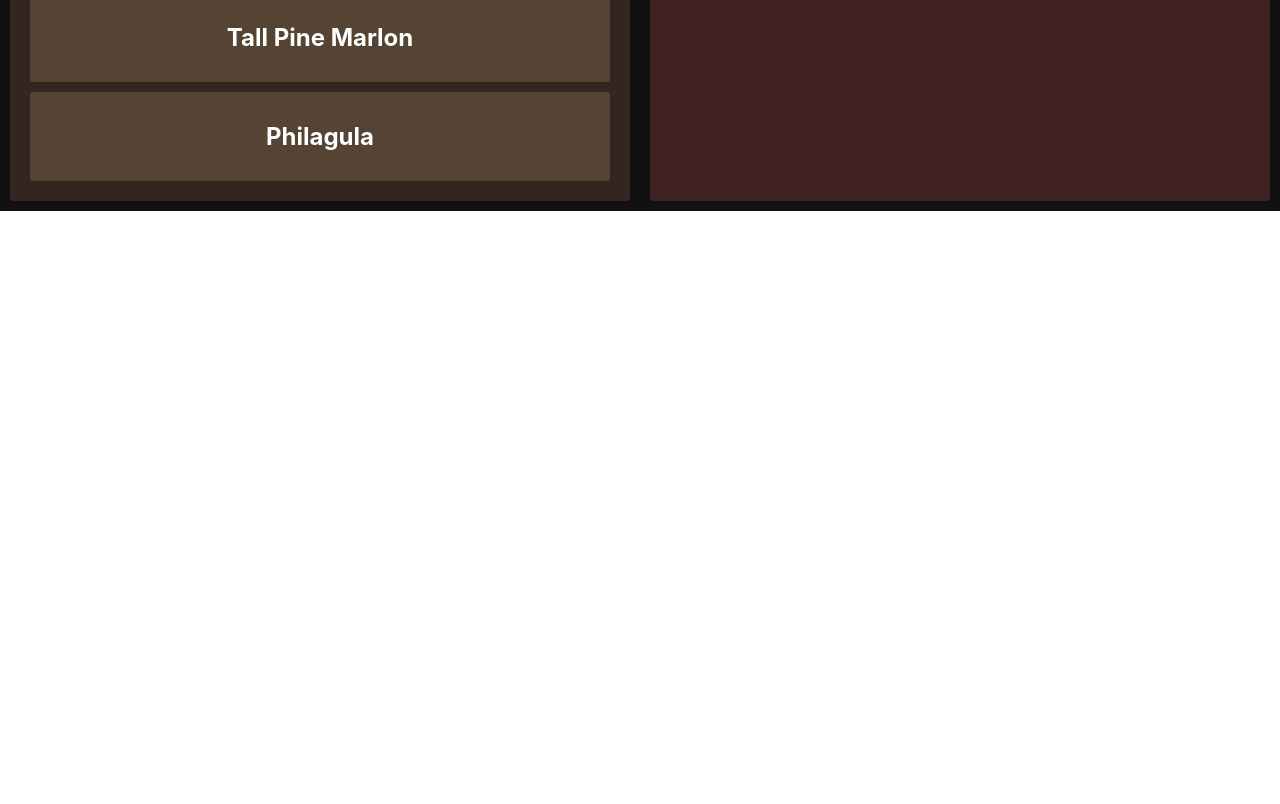
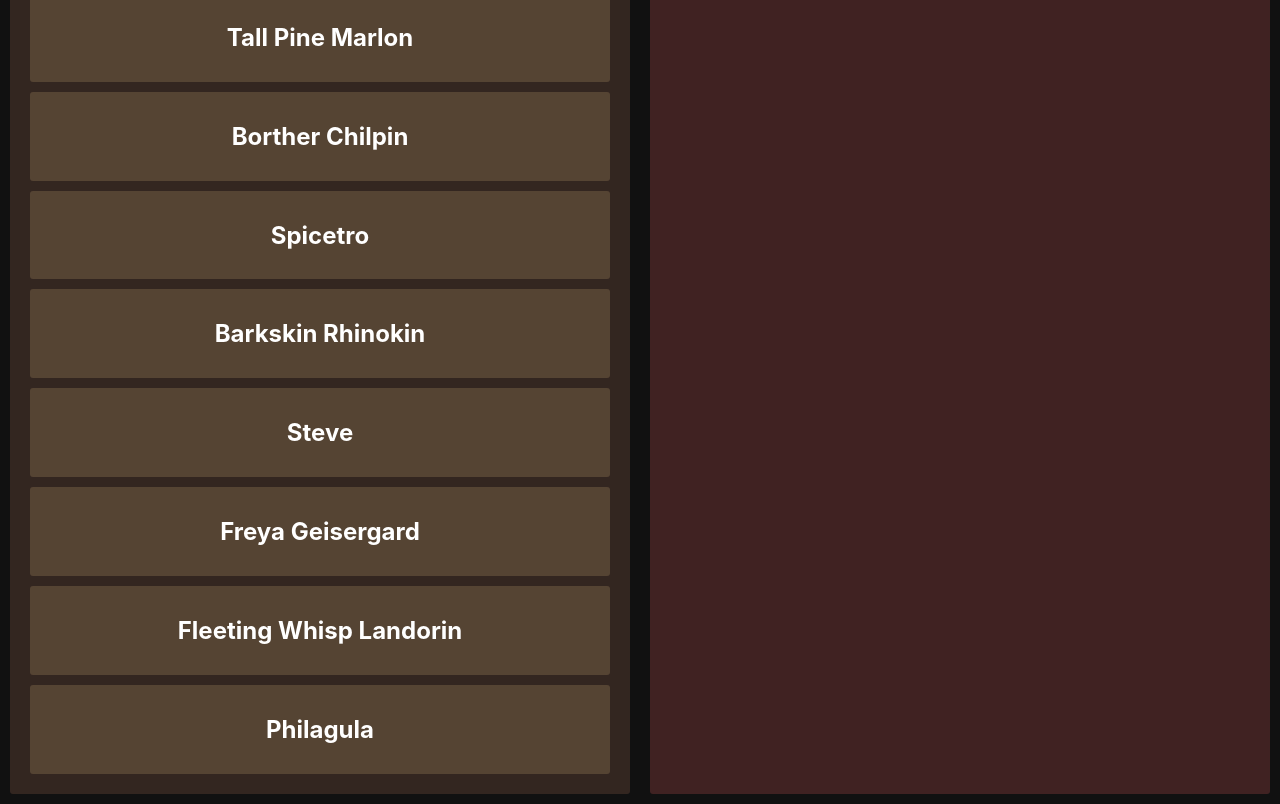
Before and after one commit to claytonweller/fantasy, a React (Create React App) app: page / in a window 1280 px wide. Shown: the part 7340-8144 px from the top of the page. Before the commit the page ends 7551 px from the top, so only its background shows below. Built offline with nearby package versions, Linux system fonts and the light colour scheme.

Commit message:
Adventurers added

```diff
--- a/src/data/raw/adventurers.ts
+++ b/src/data/raw/adventurers.ts
@@ -615,7 +615,7 @@ export const rawAdventurers:IRawAdventurer[] = [
     class: AdventurerClasses.Generalist,
     className: 'Squire maid',
     bio: `Sir Robin's squire. Also his maid.`,
-    clanId: undefined, // TODO CLAN
+    clanId: 'c1',
     nicknames: [],
     status: [],
     traits: [],
@@ -645,7 +645,7 @@ export const rawAdventurers:IRawAdventurer[] = [
     class: AdventurerClasses.Defender,
     className: 'Brave Knight',
     bio: `Brave, brave sir Robin.`,
-    clanId: undefined, // TODO CLAN
+    clanId: 'c1',
     nicknames: [],
     status: [],
     traits: [],
@@ -690,7 +690,7 @@ export const rawAdventurers:IRawAdventurer[] = [
     class: AdventurerClasses.Generalist,
     className: 'Aged Wizard',
     bio: `His magic tome store has gone out of business. So despite being very old he has decided to become an adventurer.`,
-    clanId: undefined, // TODO CLAN
+    clanId: undefined,
     nicknames: [],
     status: [],
     traits: [],
@@ -735,7 +735,7 @@ export const rawAdventurers:IRawAdventurer[] = [
     class: AdventurerClasses.Attacker,
     className: 'Shade Warrior',
     bio: `P'Tark is a shade spirit. If it gets too bright he looses his form.`,
-    clanId: undefined, // TODO CLAN
+    clanId: 'c1',
     nicknames: [],
     status: [],
     traits: [],
@@ -760,12 +760,12 @@ export const rawAdventurers:IRawAdventurer[] = [
   {
     id: 'a49',
     name: `Squeakela Mousekin`,
-    races: [AdventurerRaces.Dwarf],
+    races: [AdventurerRaces.Beastkin],
     rank: Ranks.E,
     class: AdventurerClasses.Support,
     className: 'Tiny Dancer',
     bio: `As hard to his as she is cute.`,
-    clanId: undefined, // TODO CLAN
+    clanId: 'c1',
     nicknames: [],
     status: [],
     traits: [],
@@ -896,7 +896,7 @@ export const rawAdventurers:IRawAdventurer[] = [
     id: 'a58',
     name: `Ken Casablanca`,
     races: [AdventurerRaces.Human, AdventurerRaces.Dwarf],
-    rank: Ranks.E,
+    rank: Ranks.D,
     class: AdventurerClasses.Attacker,
     className: 'Street Fighter',
     bio: `Refuses to wear shoes. Always wears a headband.`,
@@ -923,6 +923,96 @@ export const rawAdventurers:IRawAdventurer[] = [
     ]
   },
   {
+    id: 'a61',
+    name: `Borther Chilpin`,
+    races: [AdventurerRaces.Halfling],
+    rank: Ranks.B,
+    class: AdventurerClasses.Support,
+    className: 'Surgical Mage',
+    bio: `On top of being an active member of the Church of the Holy Mother, Pendle Chilpin is one of the most acclaimed healing mages in all of Morton..`,
+    clanId: 'c8',
+    nicknames: [],
+    status: [],
+    traits: [],
+    questParties: [
+    ]
+  },
+  {
+    id: 'a62',
+    name: `Spicetro`,
+    races: [AdventurerRaces.Spirit],
+    rank: Ranks.E,
+    class: AdventurerClasses.Support,
+    className: 'Capsaicinoid',
+    bio: `"Spicy!"`,
+    clanId: 'c7',
+    nicknames: [],
+    status: [],
+    traits: [],
+    questParties: [
+    ]
+  },
+  {
+    id: 'a63',
+    name: `Barkskin Rhinokin`,
+    races: [AdventurerRaces.Beastkin],
+    rank: Ranks.C,
+    class: AdventurerClasses.Defender,
+    className: 'Horned Barbarian',
+    bio: `As long as he keeps his cool, he'll keep you safe.`,
+    clanId: 'c9',
+    nicknames: [],
+    status: [],
+    traits: [],
+    questParties: [
+    ]
+  },
+  {
+    id: 'a64',
+    name: `Steve`,
+    races: [AdventurerRaces.Human],
+    rank: Ranks.E,
+    class: AdventurerClasses.Attacker,
+    className: 'Puncher',
+    bio: `He punches. That's it.`,
+    clanId: 'c9',
+    status: [],
+    nicknames: [],
+    traits: [],
+    questParties: [
+    ]
+  },
+  {
+    id: 'a65',
+    name: `Freya Geisergard`,
+    races: [AdventurerRaces.Dwarf],
+    rank: Ranks.D,
+    class: AdventurerClasses.Defender,
+    className: 'Hydrologer',
+    bio: `Competent water and ice mage. Obsessed with local water quality.`,
+    clanId: 'c10',
+    nicknames: [],
+    status: [],
+    traits: [],
+    questParties: [
+    ]
+  },
+  {
+    id: 'a66',
+    name: `Fleeting Whisp Landorin`,
+    races: [AdventurerRaces.Elf],
+    rank: Ranks.E,
+    class: AdventurerClasses.Defender,
+    className: 'Waif Wall',
+    bio: `What has possessed this scrawny elf to become a front line defender after living for 276 years is anybody's guess.`,
+    clanId: 'c1',
+    nicknames: [],
+    status: [],
+    traits: [],
+    questParties: [
+    ]
+  },
+  {
     id: 'a60',
     name: `Philagula`,
     races: [AdventurerRaces.Spirit],
@@ -931,7 +1021,7 @@ export const rawAdventurers:IRawAdventurer[] = [
     className: 'Sentient Slime',
     bio: `Philagula is a sentient bacteria which can infect a host and take over its mind, however the host immune system will eventually adapt and Philagula must escape.`,
     clanId: 'c10',
-    nicknames: [],
+    nicknames: ['Phil'],
     status: [],
     traits: [],
     questParties: [
--- a/src/data/raw/research.ts
+++ b/src/data/raw/research.ts
@@ -289,4 +289,18 @@ export const rawResearch: IResearch[] = [
       }
     ]
   },
+  {
+    note: `On top of being an active member of the Church of the Holy Mother, Pendle Chilpin is one of the most acclaimed healing mages in all of Morton.`,
+    isPublic: true,
+    tags: [
+      {
+        entityType: EntityTypes.Adventurer,
+        entityId: 'a61'
+      },
+      {
+        entityType: EntityTypes.Clan,
+        entityId: 'c8'
+      }
+    ]
+  },
 ]
```
